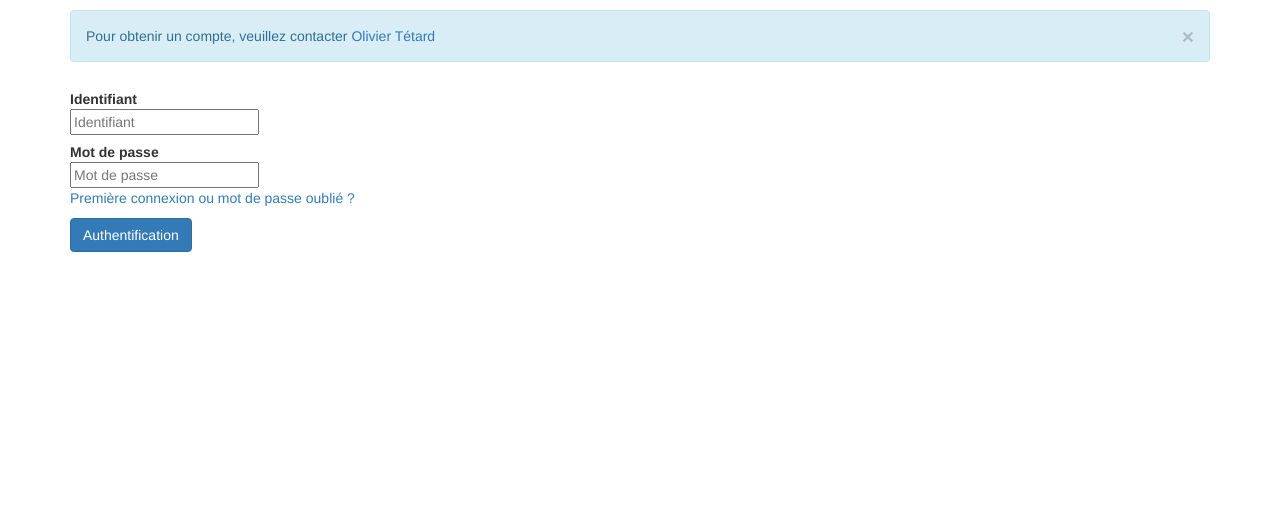
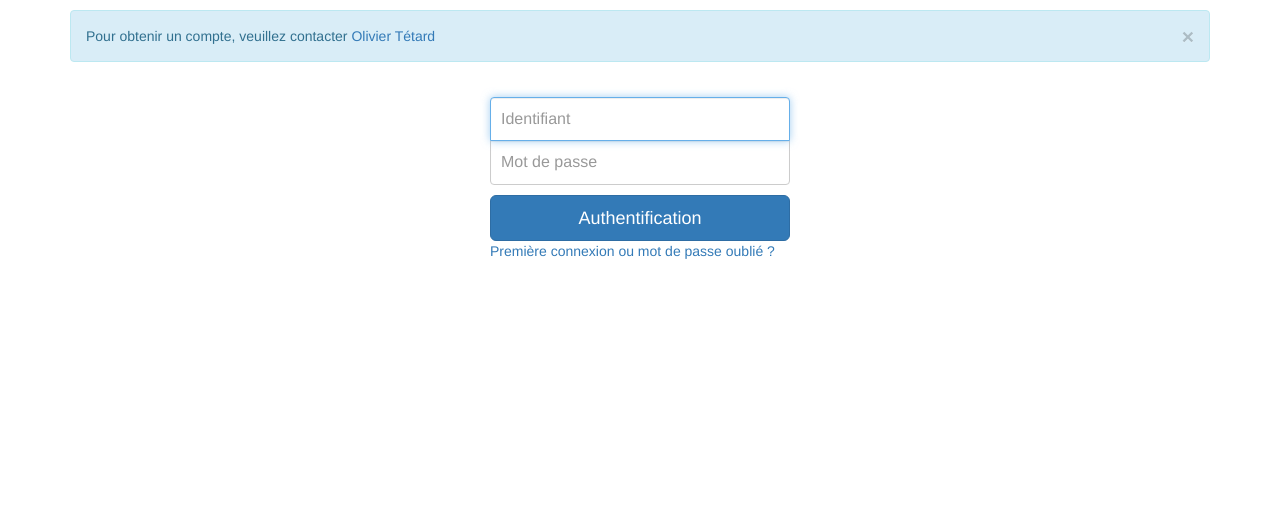
Before and after one commit to otetard/mailmapmgr, a Python web app: template templates/user/login.mako in a window 1280 px wide. Shown: the part 110-636 px from the top of the page. Run offline with Mako, Linux system fonts and the light colour scheme; the template is opened without the code that fills it, so the values that code supplies are empty.

Commit message:
Enhance login page

```diff
--- a/templates/user/login.mako
+++ b/templates/user/login.mako
@@ -16,35 +16,44 @@
     </div>
 % endif
 
-<form class="form-horizontal" action="/user/login" method="post">
+<form class="form-signin" action="/user/login" method="post">
     ${parent.csrf_token()}
     <input type="hidden" name="from_page" value="${from_page}" />
 
-  <div class="control-group">
-    <label class="control-label" for="username">Identifiant</label>
-    <div class="controls">
-      <input type="text" name="username" id="username" placeholder="Identifiant" value="${username or ''}">
-    </div>
-  </div>
+    <label for="username" class="sr-only">Identifiant</label>
+    <input type="text" class="form-control" name="username" id="username" placeholder="Identifiant" value="${username or ''}" required autofocus>
 
-  <div class="control-group">
-    <label class="control-label" for="password">Mot de passe</label>
-    <div class="controls">
-      <input type="password" name="password" id="password" placeholder="Mot de passe">
-    </div>
-  </div>
+    <label for="password" class="sr-only">Mot de passe</label>
+    <input type="password" class="form-control" name="password" id="password" placeholder="Mot de passe" required>
+    <button class="btn btn-lg btn-primary btn-block" type="submit">Authentification</button>
 
-  <div class="control-group">
-    <div class="controls">
-      <p>
-	<a href="/user/reset">Première connexion ou mot de passe oublié ?</a>
-      </p>
-    </div>
-  </div>
+    <p><a href="/user/reset">Première connexion ou mot de passe oublié ?</a></p>
+</form>
 
-  <div class="control-group">
-    <div class="controls">
-      <button type="submit" class="btn btn-primary">Authentification</button>
-    </div>
-  </div>
-</form>
+<style>
+.form-signin {
+        max-width: 330px;
+        padding: 15px;
+        margin: 0 auto;
+    }
+    .form-signin .form-control {
+        position: relative;
+        height: auto;
+        box-sizing: border-box;
+        padding: 10px;
+        font-size: 16px;
+    }
+    .form-signin .form-control:focus {
+        z-index: 2;
+    }
+    .form-signin input[name="username"] {
+        margin-bottom: -1px;
+        border-bottom-right-radius: 0;
+        border-bottom-left-radius: 0;
+    }
+    .form-signin input[name="password"] {
+        margin-bottom: 10px;
+        border-top-left-radius: 0;
+        border-top-right-radius: 0;
+    }
+</style>
```
Lines whose indentation alone changed are shown as unchanged.
